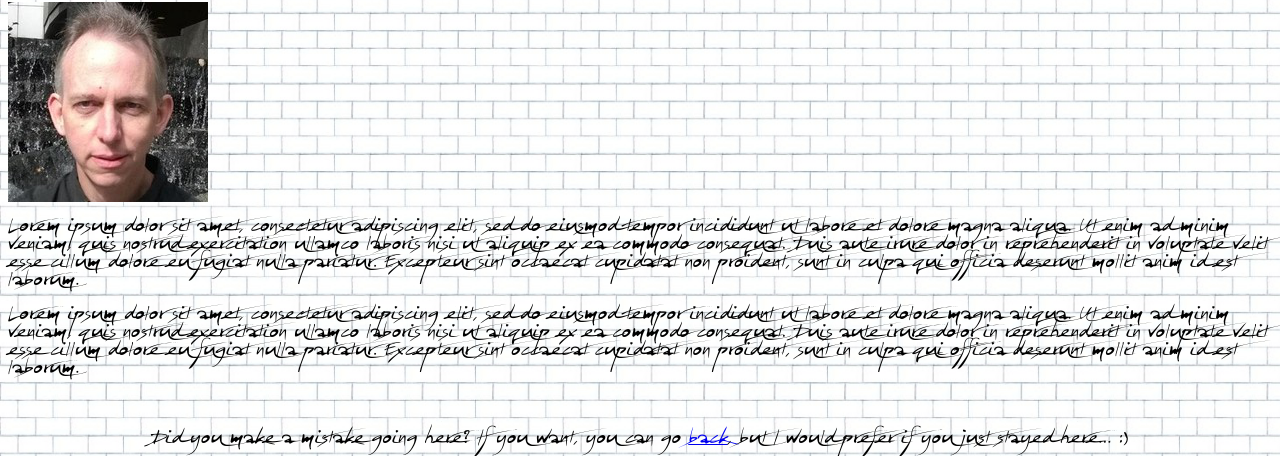
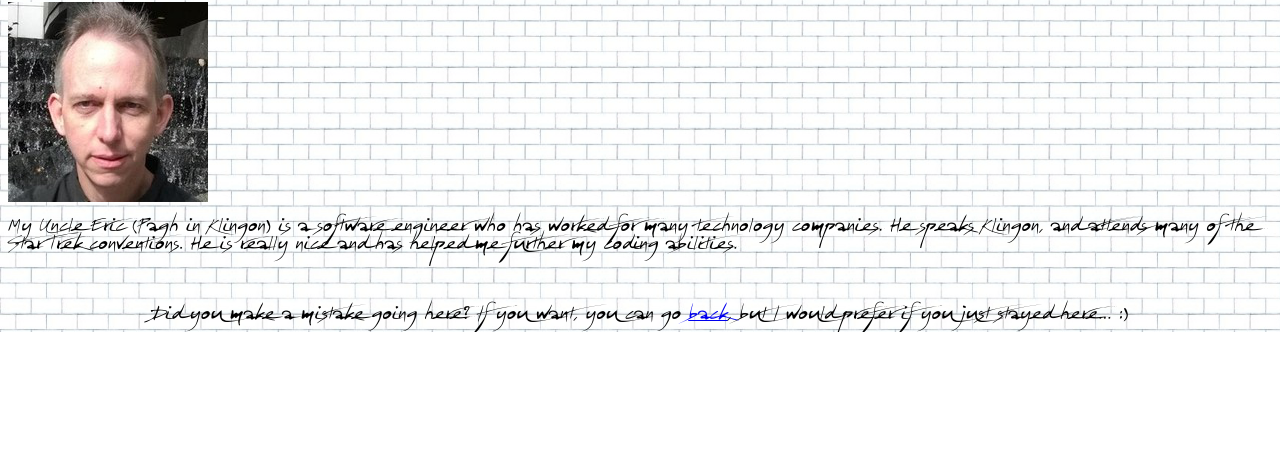
Before and after one commit to p2reneker25/Website, a plain HTML site: page heropage.html in a window 1280 px wide. Shown: the part 550-1006 px from the top of the page. After the commit the page ends 882 px from the top, so only its background shows below. Drawn offline with Linux system fonts and the light colour scheme.

Commit message:
Completed Hero Page

```diff
--- a/heropage.html
+++ b/heropage.html
@@ -17,10 +17,10 @@
 </center>
 
 
-  <img src="images/Eric.jpg" width = "audo"> </img>
-  <p>Lorem ipsum dolor sit amet, consectetur adipiscing elit, sed do eiusmod tempor incididunt ut labore et dolore magna aliqua. Ut enim ad minim veniam, quis nostrud exercitation ullamco laboris nisi ut aliquip ex ea commodo consequat. Duis aute irure dolor in reprehenderit in voluptate velit esse cillum dolore eu fugiat nulla pariatur. Excepteur sint occaecat cupidatat non proident, sunt in culpa qui officia deserunt mollit anim id est laborum.</p>
+  <img src="images/Eric.jpg" width = "auto"> </img>
+  <p>My Uncle Eric (Pagh in Klingon) is a software engineer who has worked for many technology companies. He speaks Klingon, and attends many of the Star Trek conventions. He is really nice and has helped me further my coding abilities.
 
-  <p> Lorem ipsum dolor sit amet, consectetur adipiscing elit, sed do eiusmod tempor incididunt ut labore et dolore magna aliqua. Ut enim ad minim veniam, quis nostrud exercitation ullamco laboris nisi ut aliquip ex ea commodo consequat. Duis aute irure dolor in reprehenderit in voluptate velit esse cillum dolore eu fugiat nulla pariatur. Excepteur sint occaecat cupidatat non proident, sunt in culpa qui officia deserunt mollit anim id est laborum.</p>
+  <p> </p>
       <br> <br>
       <center>
       Did you make a mistake going here? If you want, you can go <a href="index.html">back</a>, but I would prefer if you just stayed here... :)
```
Also changed, not shown: images/profilepic.jpg (deleted).
